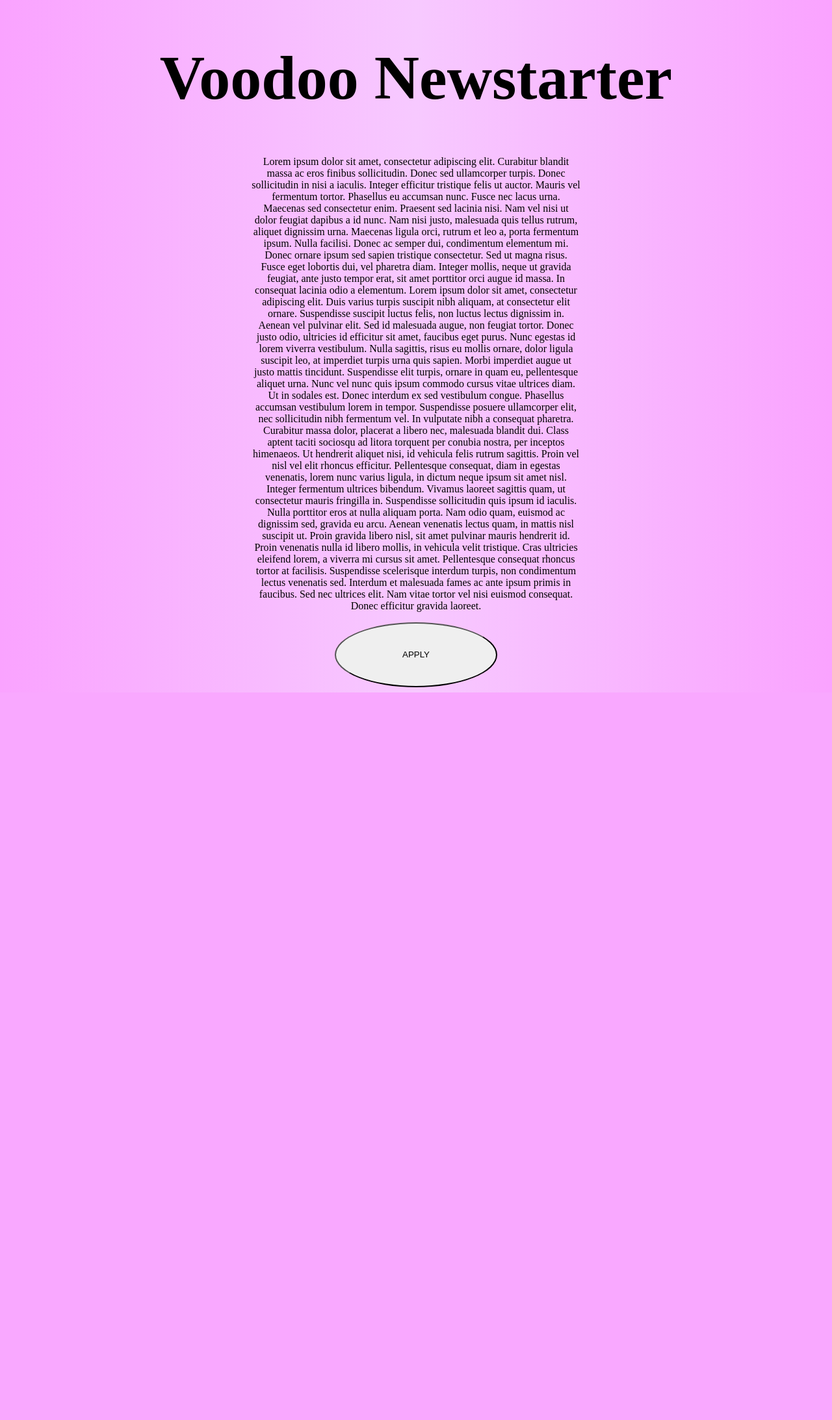
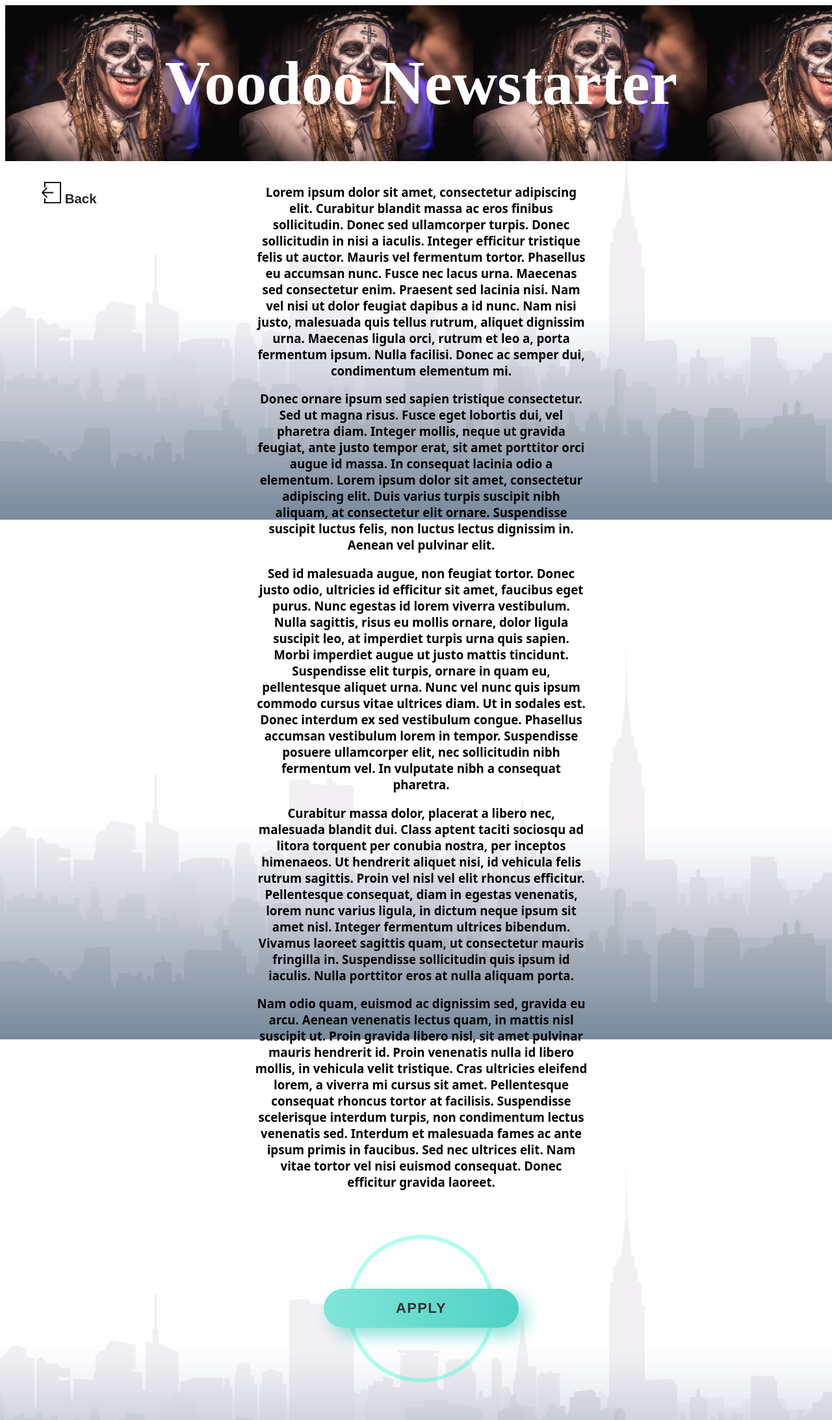
Before and after one commit to mudriy-glist/career_map, a Django app: template careers/backend/templates/backend/voodoo_newstarter.html in a window 1280 px wide. Shown: the whole page at 65% size. Before the commit the page ends 1066 px from the top, so only its background shows below. Run offline with Django 3.2, Linux system fonts and the light colour scheme; the template is opened without the code that fills it, so the values that code supplies are empty.

Commit message:
voodoo_newstarter updated/almost finished, application form added

```diff
--- /dev/null
+++ b/careers/backend/static/backend/style_voodoo_newstarter.css
@@ -0,0 +1,102 @@
+
+  .wrap {
+    height: 100%;
+    display: flex;
+    align-items: center;
+    justify-content: center;
+    padding: 100pt;
+  }
+
+  .button {
+    min-width: 300px;
+    min-height: 60px;
+    font-family: 'Nunito', sans-serif;
+    font-size: 22px;
+    text-transform: uppercase;
+    letter-spacing: 1.3px;
+    font-weight: 700;
+    color: #313133;
+    background: #4FD1C5;
+  background: linear-gradient(90deg, rgba(129,230,217,1) 0%, rgba(79,209,197,1) 100%);
+    border: none;
+    border-radius: 1000px;
+    box-shadow: 12px 12px 24px rgba(79,209,197,.64);
+    transition: all 0.3s ease-in-out 0s;
+    cursor: pointer;
+    outline: none;
+    position: relative;
+    padding: 10px;
+    }
+
+  button::before {
+  content: '';
+    border-radius: 1000px;
+    min-width: calc(300px + 12px);
+    min-height: calc(60px + 12px);
+    border: 6px solid #00FFCB;
+    box-shadow: 0 0 60px rgba(0,255,203,.64);
+    position: absolute;
+    top: 50%;
+    left: 50%;
+    transform: translate(-50%, -50%);
+    opacity: 0;
+    transition: all .3s ease-in-out 0s;
+  }
+
+  .button:hover, .button:focus {
+    color: #313133;
+    transform: translateY(-6px);
+  }
+
+  button:hover::before, button:focus::before {
+    opacity: 1;
+  }
+
+  button::after {
+    content: '';
+    width: 30px; height: 30px;
+    border-radius: 100%;
+    border: 6px solid #00FFCB;
+    position: absolute;
+    z-index: -1;
+    top: 50%;
+    left: 50%;
+    transform: translate(-50%, -50%);
+    animation: ring 1.5s infinite;
+  }
+
+  button:hover::after, button:focus::after {
+    animation: none;
+    display: none;
+  }
+
+  @keyframes ring {
+    0% {
+      width: 30px;
+      height: 30px;
+      opacity: 1;
+    }
+    100% {
+      width: 300px;
+      height: 300px;
+      opacity: 0;
+    }
+  }
+
+  #close_a {
+    position: absolute;
+    top: 35%;
+    left: 5%;
+    }
+
+    #close_a img {
+    width: 30px;
+    }
+
+    #close_a {
+    font-family: sans-serif;
+    text-decoration: none !important;
+    font-weight: bold;
+    color: #262626;
+    font-size: 1.6vw;
+    }
--- a/careers/backend/templates/backend/voodoo_newstarter.html
+++ b/careers/backend/templates/backend/voodoo_newstarter.html
@@ -3,56 +3,76 @@
 
 {% block head %}
 <title>Voodoo Newstarter</title>
+<link rel="stylesheet" href="{% static 'backend/style_voodoo_newstarter.css' %}">
 <style>
   h1 {
     text-align: center;
     font-size: 72pt;
     font-weight: bold;
+    color: white;
   }
   body {
-    background: rgb(255,144,241);
-    background: linear-gradient(90deg, rgb(250, 163, 255) 0%, rgb(247, 201, 255) 50%, rgb(250, 163, 255) 100%);
+    height: 100%;
+    width: 100%;
+    background: url("{% static 'backend/voodoo_bg.jpg' %}") top no-repeat;
+    background-attachment: fixed;
+    background-size: 100%;
+    overflow-x: hidden;
+    overflow-y: scroll;
+  }
+  .container {
+    width: 40%;
+    font-size: 14pt;
+    font-weight: bold;
+    text-align: center;
+    font-family: system-ui, -apple-system, BlinkMacSystemFont, 'Segoe UI', Roboto, Oxygen, Ubuntu, Cantarell, 'Open Sans', 'Helvetica Neue', sans-serif;
+    padding-top: 20%;
   }
 
 
-  .container {
-    width: 40%;
-    text-align: center;
-  }
-
-  .container button {
-    width: 250px;
-    height: 100px;
-    border-radius: 50%;
+  .cover {
+    width: 100%;
+    height: 30%;
+    background-image: url("{% static 'backend/voodoo_cover.png' %}");
+    background-size: contain;
+    position: absolute;
+    margin: 0;
+    padding: 0;
   }
 </style>
 {% endblock %}
 
 {% block body %}
-
-  <h1>
-    Voodoo Newstarter
-  </h1>
-
+  <div class="cover">
+    <h1>
+      Voodoo Newstarter
+    </h1>
+  </div>
   <center>
     <div class="container">
       <p>
         Lorem ipsum dolor sit amet, consectetur adipiscing elit. Curabitur blandit massa ac eros finibus sollicitudin. Donec sed ullamcorper turpis. Donec sollicitudin in nisi a iaculis. Integer efficitur tristique felis ut auctor. Mauris vel fermentum tortor. Phasellus eu accumsan nunc. Fusce nec lacus urna. Maecenas sed consectetur enim. Praesent sed lacinia nisi. Nam vel nisi ut dolor feugiat dapibus a id nunc. Nam nisi justo, malesuada quis tellus rutrum, aliquet dignissim urna. Maecenas ligula orci, rutrum et leo a, porta fermentum ipsum. Nulla facilisi. Donec ac semper dui, condimentum elementum mi.
-
+      </p>
         Donec ornare ipsum sed sapien tristique consectetur. Sed ut magna risus. Fusce eget lobortis dui, vel pharetra diam. Integer mollis, neque ut gravida feugiat, ante justo tempor erat, sit amet porttitor orci augue id massa. In consequat lacinia odio a elementum. Lorem ipsum dolor sit amet, consectetur adipiscing elit. Duis varius turpis suscipit nibh aliquam, at consectetur elit ornare. Suspendisse suscipit luctus felis, non luctus lectus dignissim in. Aenean vel pulvinar elit.
-
+      <p>
         Sed id malesuada augue, non feugiat tortor. Donec justo odio, ultricies id efficitur sit amet, faucibus eget purus. Nunc egestas id lorem viverra vestibulum. Nulla sagittis, risus eu mollis ornare, dolor ligula suscipit leo, at imperdiet turpis urna quis sapien. Morbi imperdiet augue ut justo mattis tincidunt. Suspendisse elit turpis, ornare in quam eu, pellentesque aliquet urna. Nunc vel nunc quis ipsum commodo cursus vitae ultrices diam. Ut in sodales est. Donec interdum ex sed vestibulum congue. Phasellus accumsan vestibulum lorem in tempor. Suspendisse posuere ullamcorper elit, nec sollicitudin nibh fermentum vel. In vulputate nibh a consequat pharetra.
-
+      </p>
         Curabitur massa dolor, placerat a libero nec, malesuada blandit dui. Class aptent taciti sociosqu ad litora torquent per conubia nostra, per inceptos himenaeos. Ut hendrerit aliquet nisi, id vehicula felis rutrum sagittis. Proin vel nisl vel elit rhoncus efficitur. Pellentesque consequat, diam in egestas venenatis, lorem nunc varius ligula, in dictum neque ipsum sit amet nisl. Integer fermentum ultrices bibendum. Vivamus laoreet sagittis quam, ut consectetur mauris fringilla in. Suspendisse sollicitudin quis ipsum id iaculis. Nulla porttitor eros at nulla aliquam porta.
-
+      <p>
         Nam odio quam, euismod ac dignissim sed, gravida eu arcu. Aenean venenatis lectus quam, in mattis nisl suscipit ut. Proin gravida libero nisl, sit amet pulvinar mauris hendrerit id. Proin venenatis nulla id libero mollis, in vehicula velit tristique. Cras ultricies eleifend lorem, a viverra mi cursus sit amet. Pellentesque consequat rhoncus tortor at facilisis. Suspendisse scelerisque interdum turpis, non condimentum lectus venenatis sed. Interdum et malesuada fames ac ante ipsum primis in faucibus. Sed nec ultrices elit. Nam vitae tortor vel nisi euismod consequat. Donec efficitur gravida laoreet.
-    </p>
-    <button>
-      APPLY
-    </button>
+      </p>
+    <div class="wrap">
+      <button class="button">Apply</button>
+    </div>
   </div>
 </center>
 
+<a id="close_a"  href="{% url 'index' %}">
+  <img src="{% static 'backend/close_a.png' %}" />
+  <span>
+      Back
+  </span>
+</a>
 
 
 {% endblock %}
```
Also changed, not shown: careers/backend/templates/backend/application_form.html (added, +9 -0 lines), careers/backend/static/backend/voodoo_bg.jpg (added), careers/backend/static/backend/voodoo_cover.png (added).
